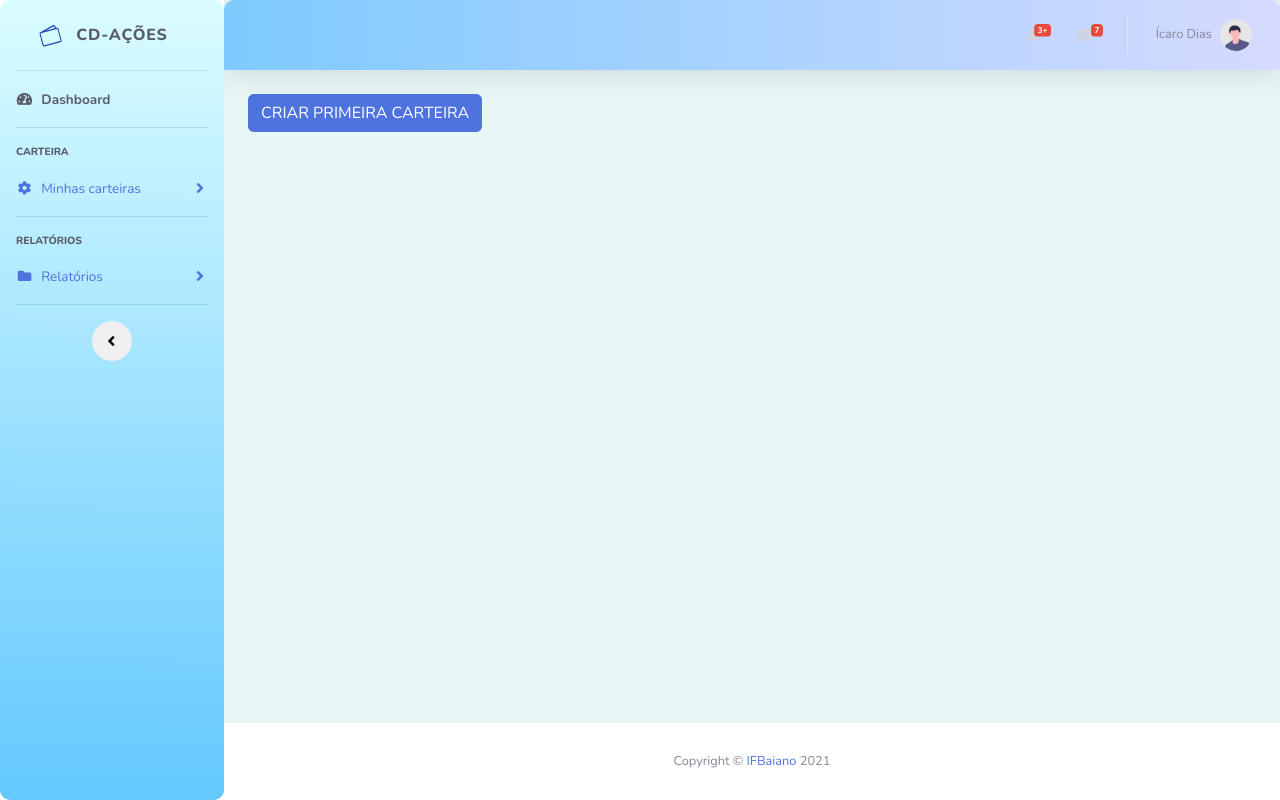
After one commit to Web-2-Carteira-de-Acoes/carteira_digital_de_acoes, a Django app: page /Tela_Inicial in a window 1280 px wide. The commit adds this page. Run offline with Django 3.2, Linux system fonts and the light colour scheme; some libraries are stand-ins or nearby versions.

Commit message:
Criação inicial de: Botão para ir à tela inicial; Botão para criar a primeira carteira; Tela para criar carteira; Adição de rotas.

```diff
--- a/cd_acoes/settings.py
+++ b/cd_acoes/settings.py
@@ -16,7 +16,7 @@ import django_on_heroku
 
 # Build paths inside the project like this: BASE_DIR / 'subdir'.
 BASE_DIR = Path(__file__).resolve().parent.parent
-
+PROJECT_DIR = os.path.dirname(os.path.abspath(__file__))
 
 # Quick-start development settings - unsuitable for production
 # See https://docs.djangoproject.com/en/3.2/howto/deployment/checklist/
--- a/cd_acoes/urls.py
+++ b/cd_acoes/urls.py
@@ -13,6 +13,7 @@ Including another URLconf
     1. Import the include() function: from django.urls import include, path
     2. Add a URL to urlpatterns:  path('blog/', include('blog.urls'))
 """
+from re import template
 from django.contrib import admin
 from django.views.generic import TemplateView
 from django.urls import path
@@ -21,5 +22,7 @@ from . import view
 urlpatterns = [
     path('admin/', admin.site.urls),
     path('', TemplateView.as_view(template_name="dashboard.html"), name='dashboard'),
-    path('Listar_Acoes', TemplateView.as_view(template_name="acoes/acoes.html"))
+    path('Listar_Acoes', TemplateView.as_view(template_name="acoes/acoes.html")),
+    path('Tela_Inicial', TemplateView.as_view(template_name="acoes/tela_inicial.html")),
+    path('Criar_Carteira', TemplateView.as_view(template_name="acoes/criar_carteira.html"))
 ]
--- a/templates/acoes/acoes.html
+++ b/templates/acoes/acoes.html
@@ -11,8 +11,10 @@
     <!-- Page Heading -->
     <div class="d-sm-flex align-items-center justify-content-between mb-4">
         <h1 class="h3 mb-0 text-gray-800">Cateira Black</h1>
+
         <a href="#" class="d-none d-sm-inline-block btn btn-sm btn-primary shadow-sm">Filtro <i
-            class="fas fa-filter fa-sm text-white-50"></i></a>
+            class="fas fa-filter fa-sm text-white-50"></i>
+        </a>
     </div>
 
     <!-- Content Row -->
--- /dev/null
+++ b/templates/acoes/tela_inicial.html
@@ -0,0 +1,17 @@
+
+{% extends 'layout/layout.html' %}
+{%load static %}
+{% block title %}Tela Inicial{% endblock %}
+{% block css %}
+<link href={% static "css/styles_layout.css" %} rel="stylesheet">
+{% endblock %}
+{% block content %}
+<!-- Begin Page Content -->
+<div class="container-fluid">
+
+    <a class="btn btn-primary" role="button"
+    href="Criar_Carteira">CRIAR PRIMEIRA CARTEIRA</a>
+
+</div>
+
+{% endblock %}
--- a/templates/layout/layout.html
+++ b/templates/layout/layout.html
@@ -52,6 +52,7 @@
                 <a class="nav-link text-dark" href={% url "dashboard"%}>
                     <i class="fas fa-fw fa-tachometer-alt"></i>
                     <span>Dashboard</span></a>
+
             </li>
 
             <!-- Divider -->
@@ -317,7 +318,9 @@
                 <!-- End of Topbar -->
 
                 <!-- Begin Page Content -->
+
                 {% block content %}
+
                 {% endblock %}
 
                 <!-- /.container-fluid -->
```
